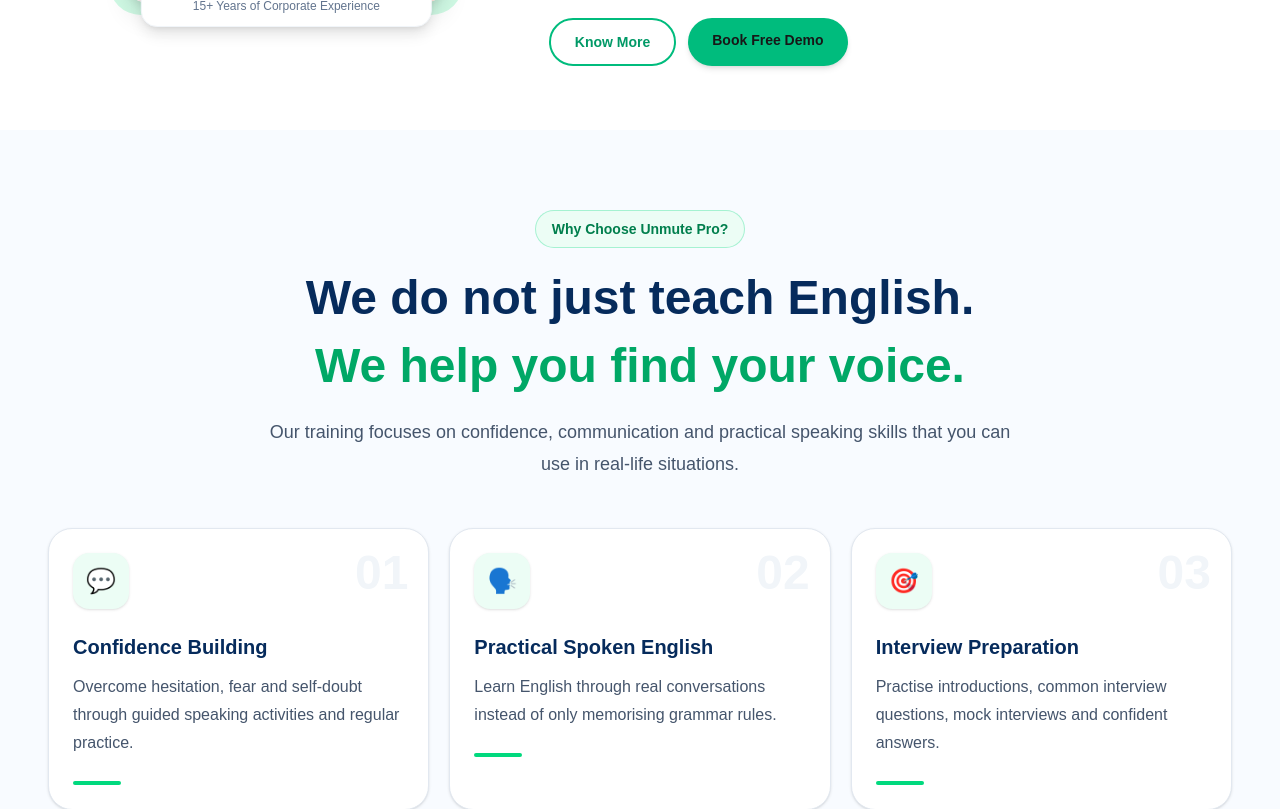
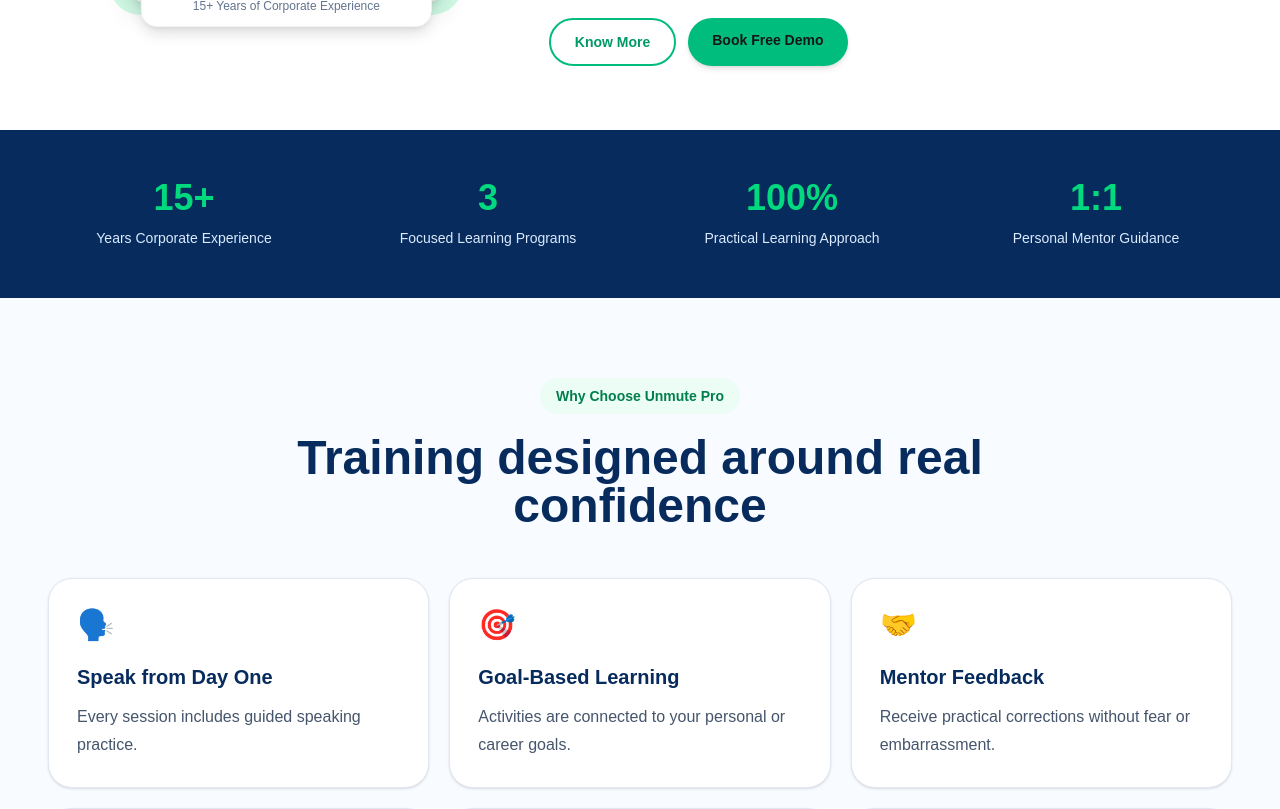
Before and after one commit to manibabue9/unmutepro, a Next.js app: page / in a window 1280 px wide. Shown: the part 1480-2289 px from the top of the page. Built offline with nearby package versions, Linux system fonts and the light colour scheme.

Commit message:
Integrate premium homepage sections

```diff
--- a/app/page.tsx
+++ b/app/page.tsx
@@ -1,10 +1,10 @@
 import Navbar from "@/components/Navbar";
 import Hero from "@/components/Hero";
 import About from "@/components/About";
-import WhyUs from "@/components/WhyUs";
+import PremiumSections from "@/components/PremiumSections";
 import Courses from "@/components/Courses";
 import LearningJourney from "@/components/LearningJourney";
-import LearnerOutcomes  from "@/components/LearnerOutcomes";
+import LearnerOutcomes from "@/components/LearnerOutcomes";
 import FAQ from "@/components/FAQ";
 import Contact from "@/components/Contact";
 import Footer from "@/components/Footer";
@@ -16,10 +16,10 @@ export default function Home() {
       <Navbar />
       <Hero />
       <About />
-      <WhyUs />
+      <PremiumSections />
       <Courses />
       <LearningJourney />
-      <LearnerOutcomes  />
+      <LearnerOutcomes />
       <FAQ />
       <Contact />
       <Footer />
```
